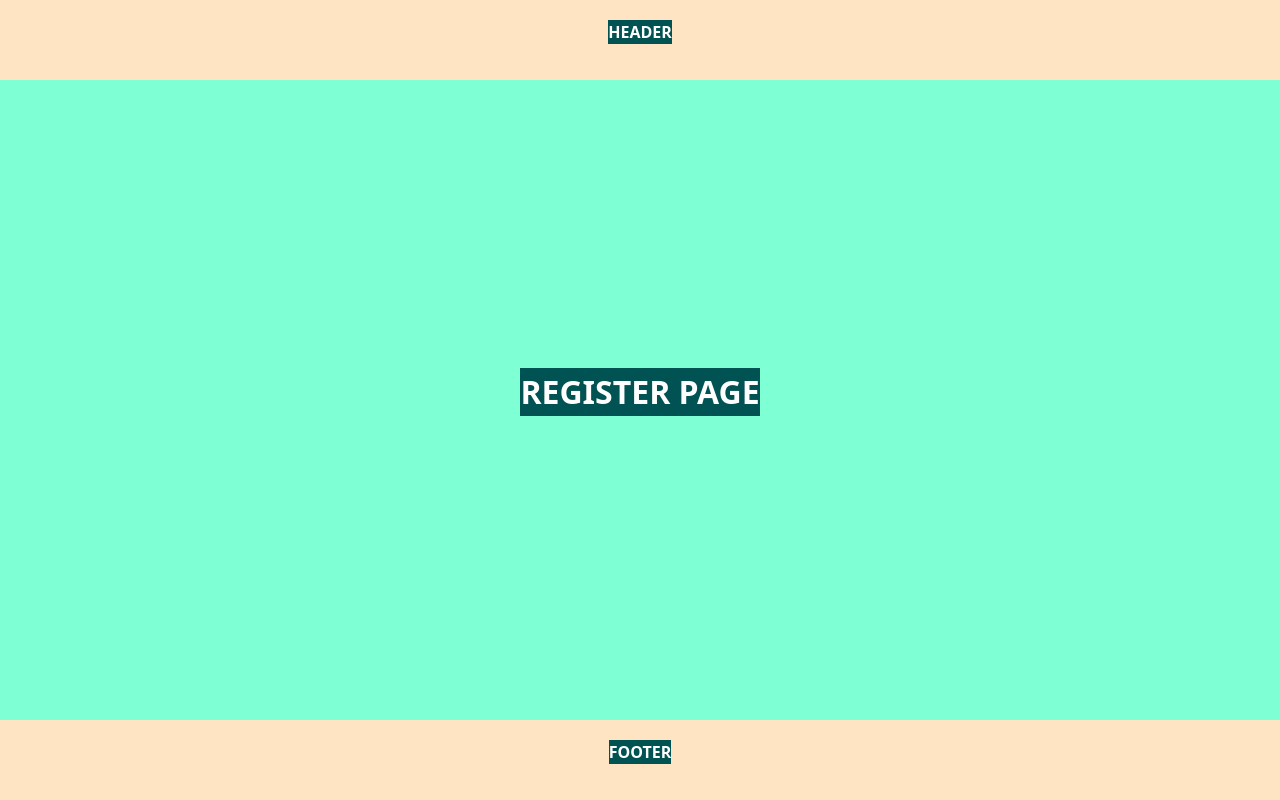
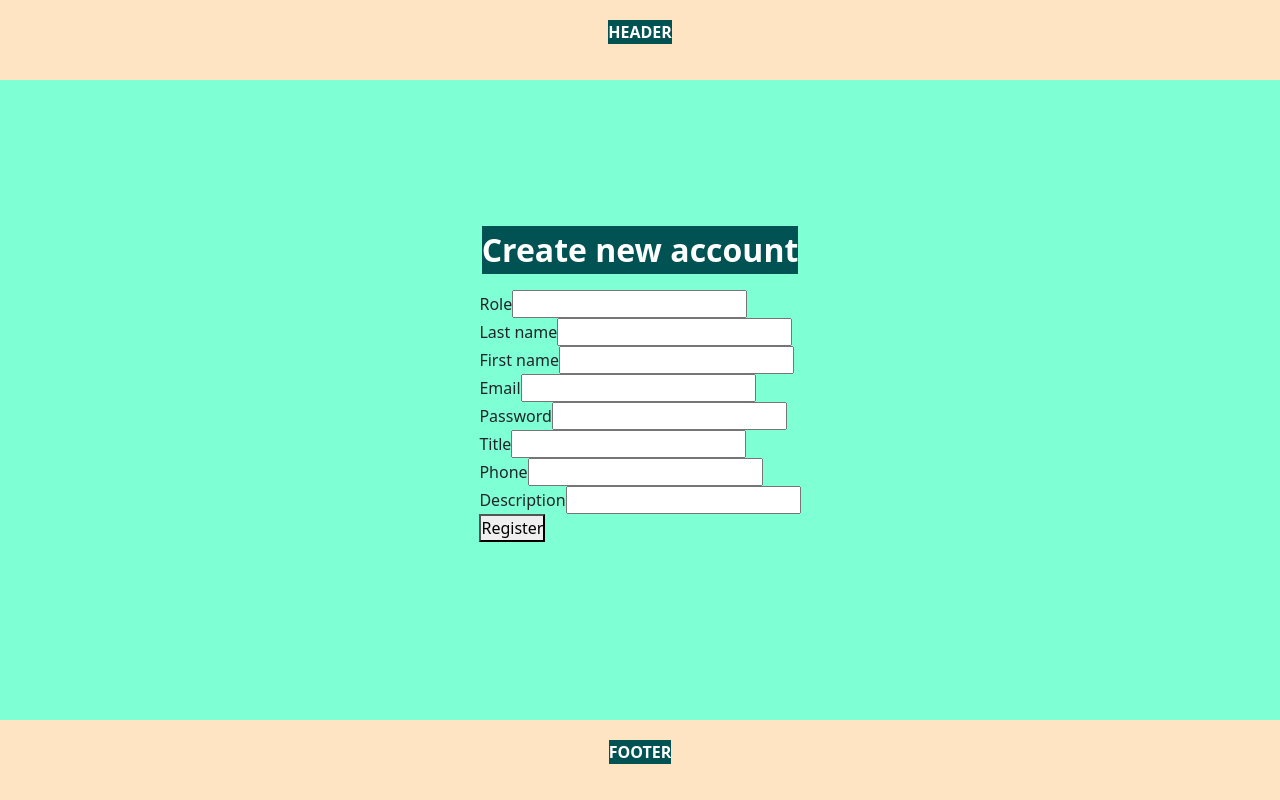
Before and after one commit to AntonioML-sc/Interview-platform-frontend, a React (Vite) app: page /register in a window 1280 px wide. Built offline with nearby package versions, Linux system fonts and the light colour scheme.

Commit message:
Feat(register): add hook and form to register container

```diff
--- a/src/containers/User/Register/Register.jsx
+++ b/src/containers/User/Register/Register.jsx
@@ -1,12 +1,101 @@
 
+import { useState } from "react"
+import { useDispatch, useSelector } from "react-redux"
+import { userData, registerUser } from "../userSlice"
 import "./Register.scss"
 
 const Register = (props) => {
+   const dispatch = useDispatch()
+   const userInfo = useSelector(userData)
 
-   return(
+   const [register, setRegister] = useState({
+      role: '',
+      lastName: '',
+      firstName: '',
+      email: '',
+      password: '',
+      phone: '',
+      title: '',
+      description: '',
+      isError: false,
+      message: ''
+   })
+
+   // handler to update hook with info from form fields
+   const handleInput = (event) => {
+      setRegister({
+         ...register,
+         [event.target.name]: event.target.value
+      })
+   }
+
+   // test if the info stored in hook is correct and register user in that case
+   const userRegister = (event) => {
+      event.preventDefault()
+
+      setRegister({
+         ...register,
+         isError: false,
+         message: ''
+      })
+
+      dispatch(registerUser(register.role, register.lastName, register.firstName, register.email, register.password, register.phone, register.title, register.description))
+   }
+
+   return (
       <div id="Register">
          <div className="mainBox">
-            <p>REGISTER PAGE</p>
+            <p>Create new account</p>
+
+            <form onSubmit={userRegister}>
+               <div className="registerItem">
+                  <label className="registerLabel">Role</label>
+                  <input className="registerInput" onChange={handleInput} type="text" name="role" />
+               </div>
+
+               <div className="registerItem">
+                  <label className="registerLabel">Last name</label>
+                  <input className="registerInput" onChange={handleInput} type="text" name="lastName" />
+               </div>
+
+               <div className="registerItem">
+                  <label className="registerLabel">First name</label>
+                  <input className="registerInput" onChange={handleInput} type="text" name="firstName" />
+               </div>
+
+               <div className="registerItem">
+                  <label className="registerLabel">Email</label>
+                  <input className="registerInput" onChange={handleInput} type="text" name="email" />
+               </div>
+
+               <div className="registerItem">
+                  <label className="registerLabel">Password</label>
+                  <input className="registerInput" onChange={handleInput} type="password" name="password" />
+               </div>
+
+               <div className="registerItem">
+                  <label className="registerLabel">Title</label>
+                  <input className="registerInput" onChange={handleInput} type="text" name="title" />
+               </div>
+
+               <div className="registerItem">
+                  <label className="registerLabel">Phone</label>
+                  <input className="registerInput" onChange={handleInput} type="text" name="phone" />
+               </div>
+
+               <div className="registerItem">
+                  <label className="registerLabel">Description</label>
+                  <input className="registerInput" onChange={handleInput} type="text" name="description" />
+               </div>
+
+               <div className="registerItem">
+                  <button className="registerSubmit" type="submit">Register</button>
+               </div>
+            </form>
+
+            <p className="errorMessage">{register.isError ? register.message : ''}</p>
+            <p className="errorMessage">{userInfo.isError ? userInfo.errorMessage : userInfo.successMessage}</p>
+
          </div>
       </div>
    )
--- a/src/containers/User/Register/Register.scss
+++ b/src/containers/User/Register/Register.scss
@@ -8,6 +8,7 @@
         height: 100%;
         background-color: aquamarine;
         display: flex;
+        flex-direction: column;
         align-items: center;
         justify-content: center;
 
--- a/src/containers/User/userSlice.js
+++ b/src/containers/User/userSlice.js
@@ -11,7 +11,8 @@ export const userSlice = createSlice({
         register: (state, action) => {
             return {
                 ...state,
-                isRegister: true,
+                ...action.payload,
+                isError: false,
                 successMessage: 'User registered successfully'
             }
         },
@@ -52,7 +53,8 @@ export const registerUser = (role, lastName, firstName, email, password, phone,
 
         let response = user;
         if (response.status === 201 || response.status === 200) {
-            dispatch(register(response.data));
+            let data = response.data.user
+            dispatch(register({data, token: user.data.token}));
         }
     } catch (error) {
         dispatch(logError(error));
```
